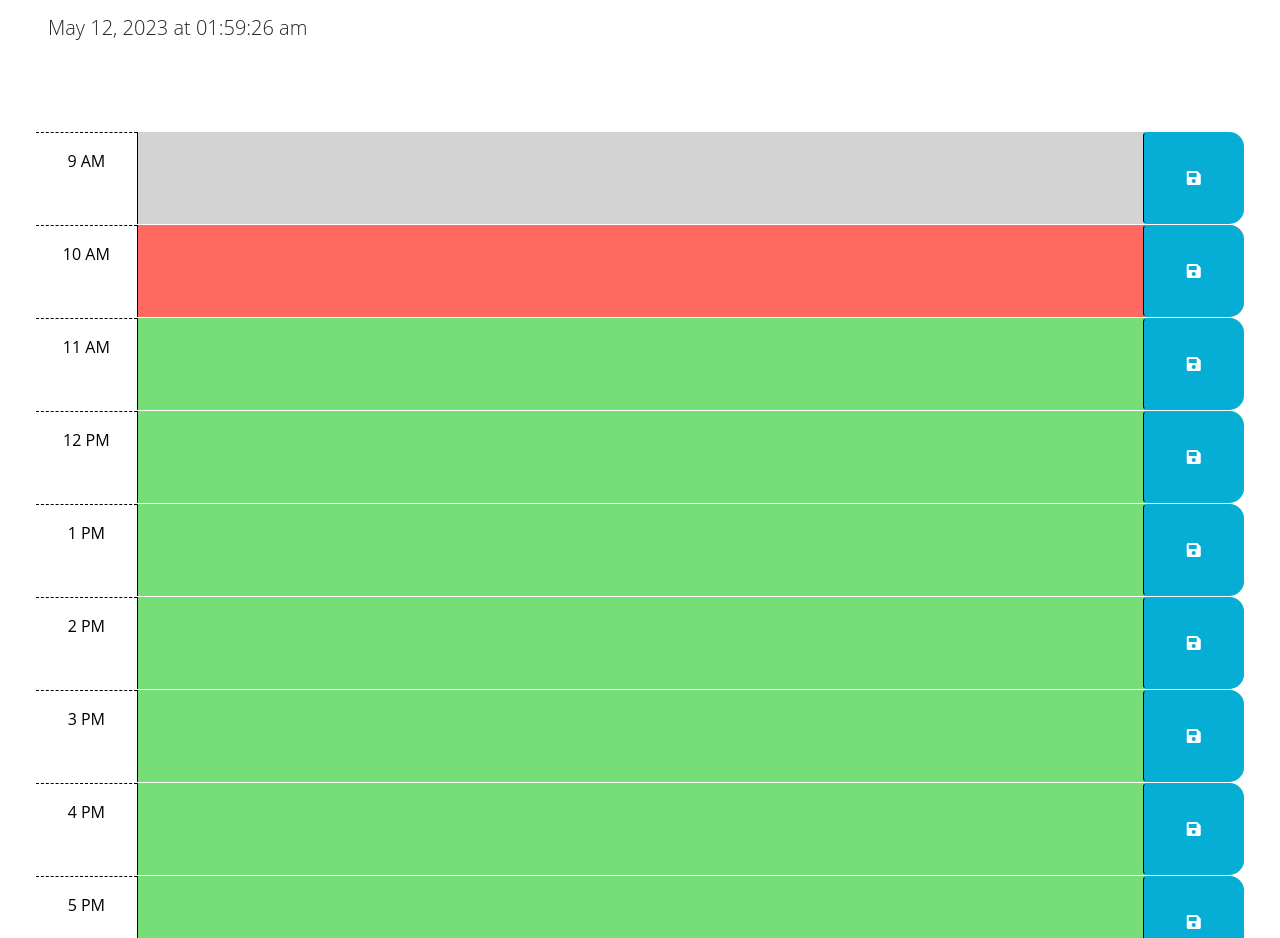
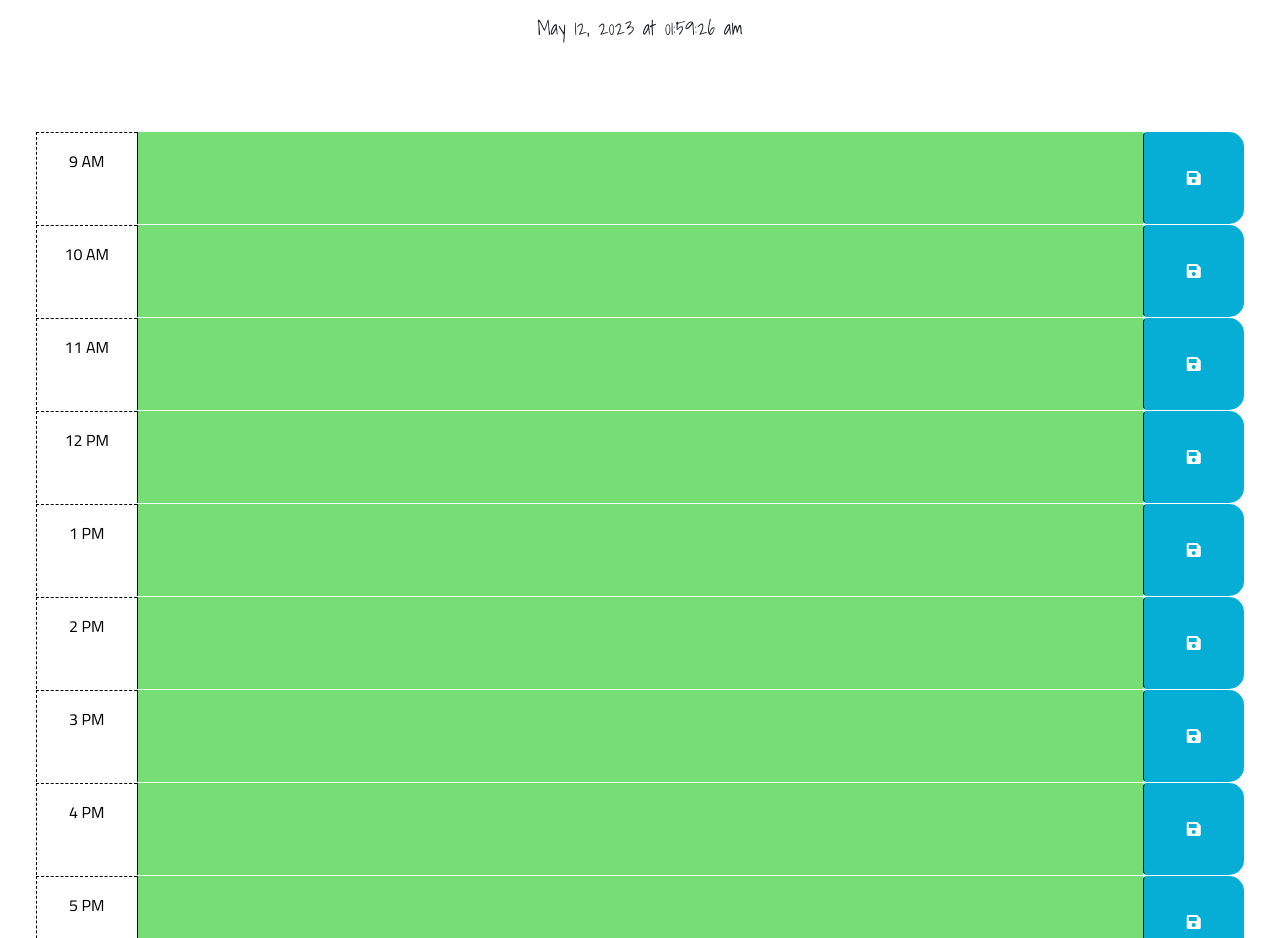
Before and after one commit to gabrielparada05/Calendar-C5, a plain HTML site: page index.html in a window 1280 px wide. Shown: the part 166-1104 px from the top of the page. Drawn offline with nearby package versions, Linux system fonts and the light colour scheme.

Commit message:
HTML and JS done and commented

```diff
--- a/index.html
+++ b/index.html
@@ -1,5 +1,6 @@
 <!DOCTYPE html>
 <html lang="en">
+
 <head>
   <meta charset="UTF-8" />
   <meta name="viewport" content="width=device-width, initial-scale=1.0" />
@@ -8,99 +9,99 @@
     integrity="sha384-1BmE4kWBq78iYhFldvKuhfTAU6auU8tT94WrHftjDbrCEXSU1oBoqyl2QvZ6jIW3" crossorigin="anonymous" />
   <link rel="stylesheet" href="https://use.fontawesome.com/releases/v5.8.1/css/all.css"
     integrity="sha384-50oBUHEmvpQ+1lW4y57PTFmhCaXp0ML5d60M1M7uH2+nqUivzIebhndOJK28anvf" crossorigin="anonymous" />
-  <!-- <link href="https://fonts.googleapis.com/css2?family=Fira+Sans:wght@400;700&display=swap" rel="stylesheet" /> -->
+  <link rel="preconnect" href="https://fonts.googleapis.com">
+  <link rel="preconnect" href="https://fonts.gstatic.com" crossorigin>
+  <link href="https://fonts.googleapis.com/css2?family=Shadows+Into+Light&display=swap" rel="stylesheet">
+  <link rel="preconnect" href="https://fonts.googleapis.com">
+  <link rel="preconnect" href="https://fonts.gstatic.com" crossorigin>
+  <link href="https://fonts.googleapis.com/css2?family=Cairo:wght@300;400;700&family=Shadows+Into+Light&display=swap"
+    rel="stylesheet">
+
   <link rel="stylesheet" href="./style/style.css" />
   <title>Work Day Scheduler</title>
 </head>
 
-<body>
+<body id="root">
   <header class="p-5 mb-4">
-    <h1 class="display-3">Work Day Scheduler</h1>
+    <h1 class="display-3 bold">Work Day Scheduler</h1>
     <p class="lead">A simple calendar app for scheduling your work day</p>
+    <!-- A new element to print the timer from the JS -->
     <p id="currentDay" class="lead"></p>
   </header>
+  <!-- Textarea got id = hour to compare it in JS. This will allow
+     to change the class according to the time.. Btn got a onclick function, which is in the JS -->
   <div class="container-fluid px-5">
-    <!-- Use class for "past", "present", and "future" to apply styles to the
-        time-block divs accordingly. The javascript will need to do this by
-        adding/removing these classes on each div by comparing the hour in the
-        id to the current hour. The html provided below is meant to be an example
-        demonstrating how the css provided can be leveraged to create the
-        desired layout and colors. The html below should be removed or updated
-        in the finished product. Remember to delete this comment once the
-        code is implemented.
-        -->
 
-    <!-- Example of a past time block. The "past" class adds a gray background color. -->
-    <div  class="row time-block past">
+    <div class="row time-block">
       <div class="col-2 col-md-1 hour text-center py-3">9 AM</div>
-      <textarea id="9am" class="col-8 col-md-10 description" rows="3"> </textarea>
+      <textarea id="9" class="col-8 col-md-10 description" rows="3"> </textarea>
       <button id="btn1" class="btn saveBtn col-2 col-md-1" onclick="saveData(h9)" aria-label="save">
         <i class="fas fa-save" aria-hidden="true"></i>
       </button>
     </div>
 
-    <!-- Example of a present time block. The "present" class adds a red background color. -->
-    <div id="hour-10" class="row time-block present">
+
+    <div id="hour-10" class="row time-block">
       <div class="col-2 col-md-1 hour text-center py-3">10 AM</div>
-      <textarea id="10am" class="col-8 col-md-10 description" rows="3"> </textarea>
-      <button id="btn2" class="btn saveBtn col-2 col-md-1" onclick="saveData(h10)"  aria-label="save">
-        <i class="fas fa-save" aria-hidden="true"></i>
-      </button>
-    </div>
-
-    <!-- Example of a future time block. The "future" class adds a green background color. -->
-    <div id="hour-11" class="row time-block future">
-      <div class="col-2 col-md-1 hour text-center py-3">11 AM</div>
-      <textarea class="col-8 col-md-10 description" rows="3"> </textarea>
-      <button class="btn saveBtn col-2 col-md-1" aria-label="save">
-        <i class="fas fa-save" aria-hidden="true"></i>
-      </button>
-    </div>
-
-    <div id="hour-12" class="row time-block future">
-      <div class="col-2 col-md-1 hour text-center py-3">12 PM</div>
-      <textarea class="col-8 col-md-10 description" rows="3"> </textarea>
-      <button class="btn saveBtn col-2 col-md-1" aria-label="save">
+      <textarea id="10" class="col-8 col-md-10 description" rows="3"> </textarea>
+      <button id="btn2" class="btn saveBtn col-2 col-md-1" onclick="saveData(h10)" aria-label="save">
         <i class="fas fa-save" aria-hidden="true"></i>
       </button>
     </div>
 
 
-    <div id="hour-1" class="row time-block future">
-      <div class="col-2 col-md-1 hour text-center py-3">1 PM</div>
-      <textarea class="col-8 col-md-10 description" rows="3"> </textarea>
-      <button class="btn saveBtn col-2 col-md-1" aria-label="save">
-        <i class="fas fa-save" aria-hidden="true"></i>
-      </button>
-    </div>
-    <div id="hour-2" class="row time-block future">
-      <div class="col-2 col-md-1 hour text-center py-3">2 PM</div>
-      <textarea class="col-8 col-md-10 description" rows="3"> </textarea>
-      <button class="btn saveBtn col-2 col-md-1" aria-label="save">
+    <div id="hour-11" class="row time-block">
+      <div class="col-2 col-md-1 hour text-center py-3">11 AM</div>
+      <textarea id="11" class="col-8 col-md-10 description" rows="3"> </textarea>
+      <button class="btn saveBtn col-2 col-md-1" onclick="saveData(h11)" aria-label="save">
         <i class="fas fa-save" aria-hidden="true"></i>
       </button>
     </div>
 
-    <div id="hour-3" class="row time-block future">
-      <div class="col-2 col-md-1 hour text-center py-3">3 PM</div>
-      <textarea class="col-8 col-md-10 description" rows="3"> </textarea>
-      <button class="btn saveBtn col-2 col-md-1" aria-label="save">
+    <div id="hour-12" class="row time-block">
+      <div class="col-2 col-md-1 hour text-center py-3">12 PM</div>
+      <textarea id="12" class="col-8 col-md-10 description" rows="3"> </textarea>
+      <button class="btn saveBtn col-2 col-md-1" onclick="saveData(h12)" aria-label="save">
         <i class="fas fa-save" aria-hidden="true"></i>
       </button>
     </div>
 
-    <div id="hour-3" class="row time-block future">
-      <div class="col-2 col-md-1 hour text-center py-3">4 PM</div>
-      <textarea class="col-8 col-md-10 description" rows="3"> </textarea>
-      <button class="btn saveBtn col-2 col-md-1" aria-label="save">
+
+    <div id="hour-1" class="row time-block">
+      <div class="col-2 col-md-1 hour text-center py-3">1 PM</div>
+      <textarea id="13" class="col-8 col-md-10 description" rows="3"> </textarea>
+      <button class="btn saveBtn col-2 col-md-1" onclick="saveData(h13)" aria-label="save">
+        <i class="fas fa-save" aria-hidden="true"></i>
+      </button>
+    </div>
+    <div id="hour-2" class="row time-block">
+      <div class="col-2 col-md-1 hour text-center py-3">2 PM</div>
+      <textarea id="14" class="col-8 col-md-10 description" rows="3"> </textarea>
+      <button class="btn saveBtn col-2 col-md-1" onclick="saveData(h14)" aria-label="save">
         <i class="fas fa-save" aria-hidden="true"></i>
       </button>
     </div>
 
-    <div id="hour-3" class="row time-block future">
+    <div id="hour-3" class="row time-block">
+      <div class="col-2 col-md-1 hour text-center py-3">3 PM</div>
+      <textarea id="15" class="col-8 col-md-10 description" rows="3"> </textarea>
+      <button class="btn saveBtn col-2 col-md-1" onclick="saveData(h15)" aria-label="save">
+        <i class="fas fa-save" aria-hidden="true"></i>
+      </button>
+    </div>
+
+    <div id="hour-3" class="row time-block">
+      <div class="col-2 col-md-1 hour text-center py-3">4 PM</div>
+      <textarea id="16" class="col-8 col-md-10 description" rows="3"> </textarea>
+      <button class="btn saveBtn col-2 col-md-1" onclick="saveData(h16)" aria-label="save">
+        <i class="fas fa-save" aria-hidden="true"></i>
+      </button>
+    </div>
+
+    <div id="hour-3" class="row time-block">
       <div class="col-2 col-md-1 hour text-center py-3">5 PM</div>
-      <textarea class="col-8 col-md-10 description" rows="3"> </textarea>
-      <button class="btn saveBtn col-2 col-md-1" aria-label="save">
+      <textarea id="17" class="col-8 col-md-10 description" rows="3"> </textarea>
+      <button class="btn saveBtn col-2 col-md-1" onclick="saveData(h17)" aria-label="save">
         <i class="fas fa-save" aria-hidden="true"></i>
       </button>
     </div>
--- a/script/script.js
+++ b/script/script.js
@@ -1,66 +1,71 @@
-// Wrap all code that interacts with the DOM in a call to jQuery to ensure that
-// the code isn't run until the browser has finished rendering all the elements
-// in the html.
+//set variables for btn and div for the time.
+
 var timeDate = $("#currentDay");
 var btn1 = $("#btn1");
 var btn2 = $("#btn2");
-var h9 = $("#9am")
-var h10 = $("#10am")
+var h9 = $("#9");
+var h10 = $("#10");
+var h11 = $("#11");
+var h12 = $("#12");
+var h13 = $("#13");
+var h14 = $("#14");
+var h15 = $("#15");
+var h16 = $("#16");
+var h17 = $("#17");
 
 
-function saveData (item) {
+
+/// Set local storage save data using onclick button from HTML with the placeholder item
+function saveData(item) {
   localStorage.setItem(`${item[0].id}`, item[0].value)
-  //console.log(item[0].id + " 9am")
+  console.log(item)
 }
 
-$(document).ready (function(){
-  function getData(){
-    h9[0].innerHTML = localStorage.getItem("9am");
-    h10[0].innerHTML = localStorage.getItem("10am");
+/// set get data to render info from the local storage in every time block.
+// Use .ready function to execute when the DOM is fully loaded.
+$(document).ready(function () {
+  function getData() {
+    h9[0].innerHTML = localStorage.getItem("9");
+    h10[0].innerHTML = localStorage.getItem("10");
+    h11[0].innerHTML = localStorage.getItem("11");
+    h12[0].innerHTML = localStorage.getItem("12");
+    h13[0].innerHTML = localStorage.getItem("13");
+    h14[0].innerHTML = localStorage.getItem("14");
+    h15[0].innerHTML = localStorage.getItem("15");
+    h16[0].innerHTML = localStorage.getItem("16");
+    h17[0].innerHTML = localStorage.getItem("17");
   }
   getData();
 })
 
-// handle displaying the time
-function displayTime() {
-  var rightNow = dayjs().format('MMM DD, YYYY [at] hh:mm:ss a');
-  timeDate.text(rightNow);
-}
-
-displayTime();
-setInterval(displayTime, 1000);
-
-function ControlDate () {
-var controlTime = dayjs().format("h");
-setInterval(1000);
-console.log(ControlDate);
-}
-
-
-
-$(btn1).on("click",function(){
-  ///saveData()
+// handle displaying the time and use .ready
+$(document).ready(function () {
+  function displayTime() {
+    var rightNow = dayjs().format('MMM DD, YYYY [at] hh:mm:ss a');
+    //print the inf in HTML
+    timeDate.text(rightNow);
+  }
+  displayTime()
+  setInterval(displayTime, 1000)
 })
 
 
+// Set the new classes for time blocks. They are changing according to the local time
+function changeClassByHour() {
+  var currentHour = dayjs().hour();
+  $(".description").each(function (index) {
+    console.log($(this));
+    var targetElement = $(this).attr("id");
+    if (currentHour < targetElement) {
+      $(this).addClass('future');
+    } else if (currentHour > targetElement) {
+      $(this).addClass('past');
+    } else {
+      $(this).addClass('present');
+    }
+  })
+}
 
-
-
-  // TODO: Add a listener for click events on the save button. This code should
-  // use the id in the containing time-block as a key to save the user input in
-  // local storage. HINT: What does `this` reference in the click listener
-  // function? How can DOM traversal be used to get the "hour-x" id of the
-  // time-block containing the button that was clicked? How might the id be
-  // useful when saving the description in local storage?
-  //
-  // TODO: Add code to apply the past, present, or future class to each time
-  // block by comparing the id to the current hour. HINTS: How can the id
-  // attribute of each time-block be used to conditionally add or remove the
-  // past, present, and future classes? How can Day.js be used to get the
-  // current hour in 24-hour time?
-  //
-  // TODO: Add code to get any user input that was saved in localStorage and set
-  // the values of the corresponding textarea elements. HINT: How can the id
-  // attribute of each time-block be used to do this?
-  //
-  // TODO: Add code to display the current date in the header of the page.
+// Call the function using .ready
+$(document).ready(function () {
+changeClassByHour()})
--- a/style/style.css
+++ b/style/style.css
@@ -1,8 +1,11 @@
 body {
-  font-family: 'Open Sans', sans-serif;
+  font-family: 'Cairo', sans-serif;
   font-size: 16px;
 }
 
+#currentDay {
+  font-family: 'Shadows Into Light', cursive;
+}
 textarea {
   background: transparent;
   border: none;
@@ -12,6 +15,14 @@ textarea {
   padding: 10px;
 }
 
+.bold {
+  font-weight: 700;
+  text-align: center;
+}
+
+.lead {
+  text-align: center;
+}
 .description {
   white-space: pre-wrap;
 }
@@ -28,11 +39,16 @@ textarea {
   background-color: #ffffff;
   color: #000000;
   border-top: 1px dashed #000000;
+  border-left: 1px dashed #000000;
+}
+
+textarea {
+  color: #000000;
 }
 
 .past {
   background-color: #d3d3d3;
-  color: white;
+  color: red;
 }
 
 .present {
```
